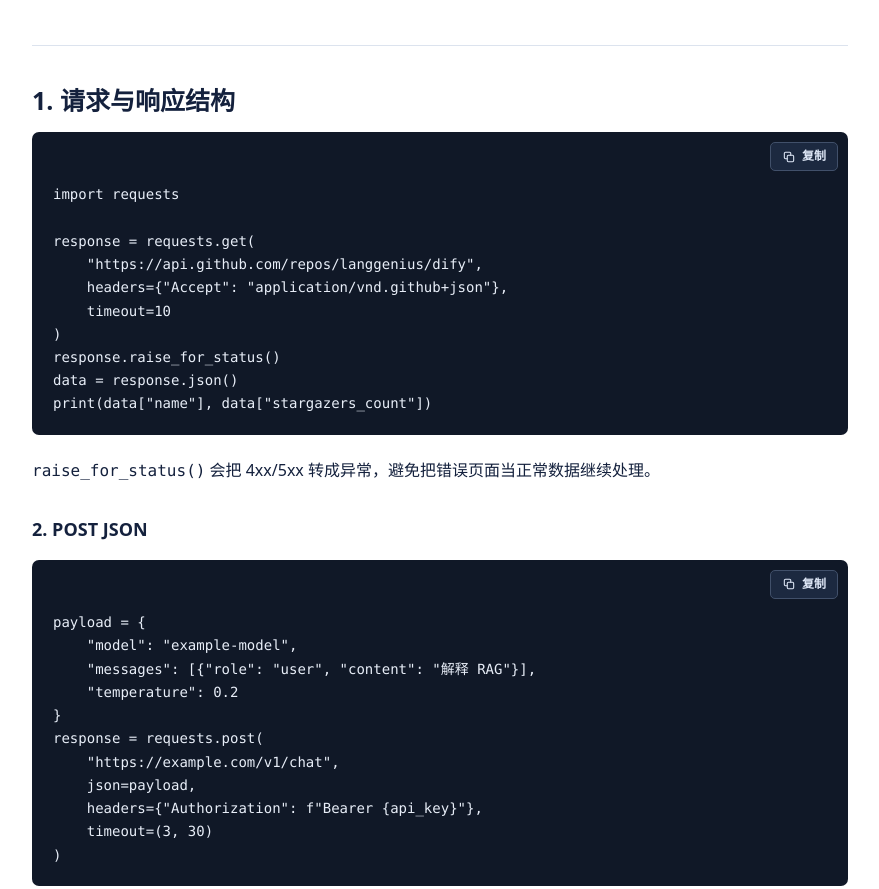
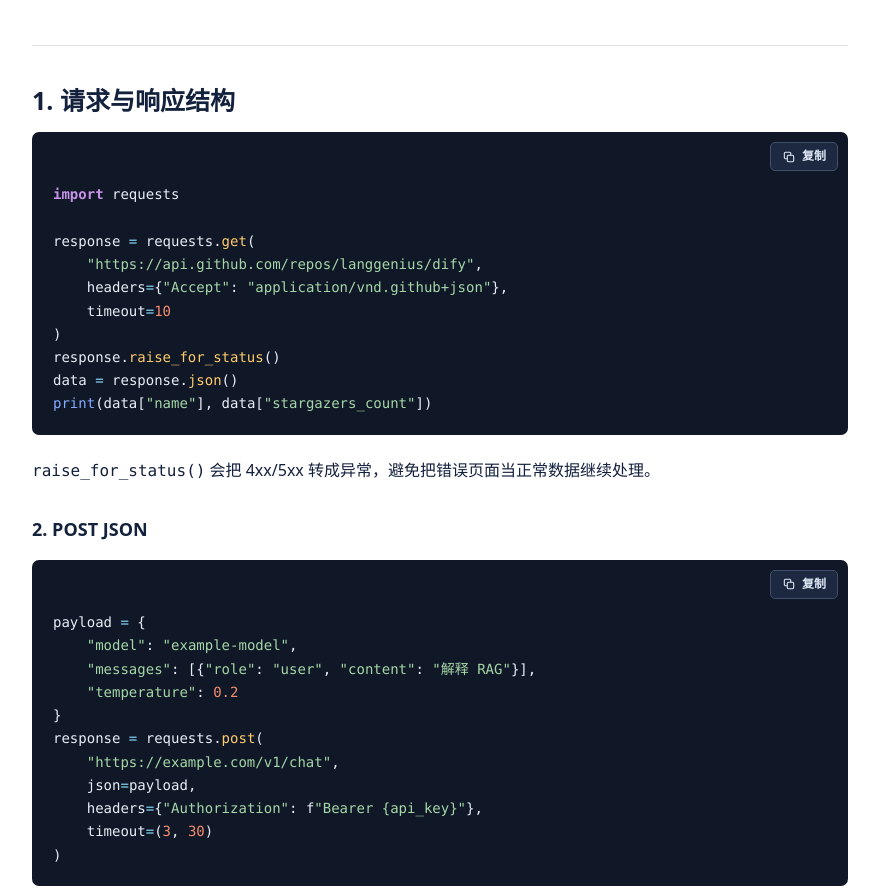
Before and after one commit to Smartin524/AAI-Learning, a plain HTML site: page chapters/08-api.html in a window 1280 px wide. Shown: the part 1100-1989 px from the top of the page, without its empty margins (354-1233 px from the left). Drawn offline with Linux system fonts and the light colour scheme.

Commit message:
add code syntax highlighting (#4)

```diff
--- a/assets/copy-code.js
+++ b/assets/copy-code.js
@@ -29,6 +29,51 @@
     button.replaceChildren(svg, text);
   };
 
+  const pythonKeywords = new Set([
+    "False", "None", "True", "and", "as", "assert", "async", "await", "break",
+    "class", "continue", "def", "del", "elif", "else", "except", "finally", "for",
+    "from", "global", "if", "import", "in", "is", "lambda", "nonlocal", "not", "or",
+    "pass", "raise", "return", "try", "while", "with", "yield",
+  ]);
+  const pythonBuiltins = new Set([
+    "abs", "all", "any", "bool", "dict", "enumerate", "filter", "float", "int",
+    "isinstance", "len", "list", "map", "max", "min", "open", "print", "range",
+    "repr", "reversed", "round", "set", "sorted", "str", "sum", "tuple", "type", "zip",
+  ]);
+  const tokenPattern = /'''[\s\S]*?'''|"""[\s\S]*?"""|'(?:\\.|[^'\\])*'|"(?:\\.|[^"\\])*"|#[^\n]*|\$[A-Za-z_]\w*|\b(?:False|None|True|and|as|assert|async|await|break|class|continue|def|del|elif|else|except|finally|for|from|global|if|import|in|is|lambda|nonlocal|not|or|pass|raise|return|try|while|with|yield)\b|\b(?:abs|all|any|bool|dict|enumerate|filter|float|int|isinstance|len|list|map|max|min|open|print|range|repr|reversed|round|set|sorted|str|sum|tuple|type|zip)\b|\b[A-Za-z_]\w*(?=\s*\()|\b\d+(?:\.\d+)?\b|(?:==|!=|<=|>=|:=|->|\*\*|\/\/|[+\-*\/%@<>=])/g;
+
+  const tokenType = (token) => {
+    if (token.startsWith("#")) return "comment";
+    if (/^['"]/.test(token)) return "string";
+    if (pythonKeywords.has(token)) return "keyword";
+    if (pythonBuiltins.has(token)) return "builtin";
+    if (/^\$/.test(token)) return "variable";
+    if (/^\d/.test(token)) return "number";
+    if (/^[A-Za-z_]/.test(token)) return "function";
+    return "operator";
+  };
+
+  const highlightCode = (codeBlock) => {
+    const source = codeBlock.textContent;
+    const fragment = document.createDocumentFragment();
+    let cursor = 0;
+
+    tokenPattern.lastIndex = 0;
+    for (const match of source.matchAll(tokenPattern)) {
+      if (match.index > cursor) fragment.append(source.slice(cursor, match.index));
+
+      const token = document.createElement("span");
+      token.className = `syntax-${tokenType(match[0])}`;
+      token.textContent = match[0];
+      fragment.append(token);
+      cursor = match.index + match[0].length;
+    }
+
+    if (cursor < source.length) fragment.append(source.slice(cursor));
+    codeBlock.replaceChildren(fragment);
+    codeBlock.dataset.highlighted = "true";
+  };
+
   const copyText = async (text) => {
     if (navigator.clipboard && window.isSecureContext) {
       await navigator.clipboard.writeText(text);
@@ -50,6 +95,8 @@
 
   document.querySelectorAll("pre").forEach((codeBlock) => {
     if (codeBlock.closest(".code-block")) return;
+
+    highlightCode(codeBlock);
 
     const wrapper = document.createElement("div");
     wrapper.className = "code-block";
```
Also changed, not shown: assets/style.css.
